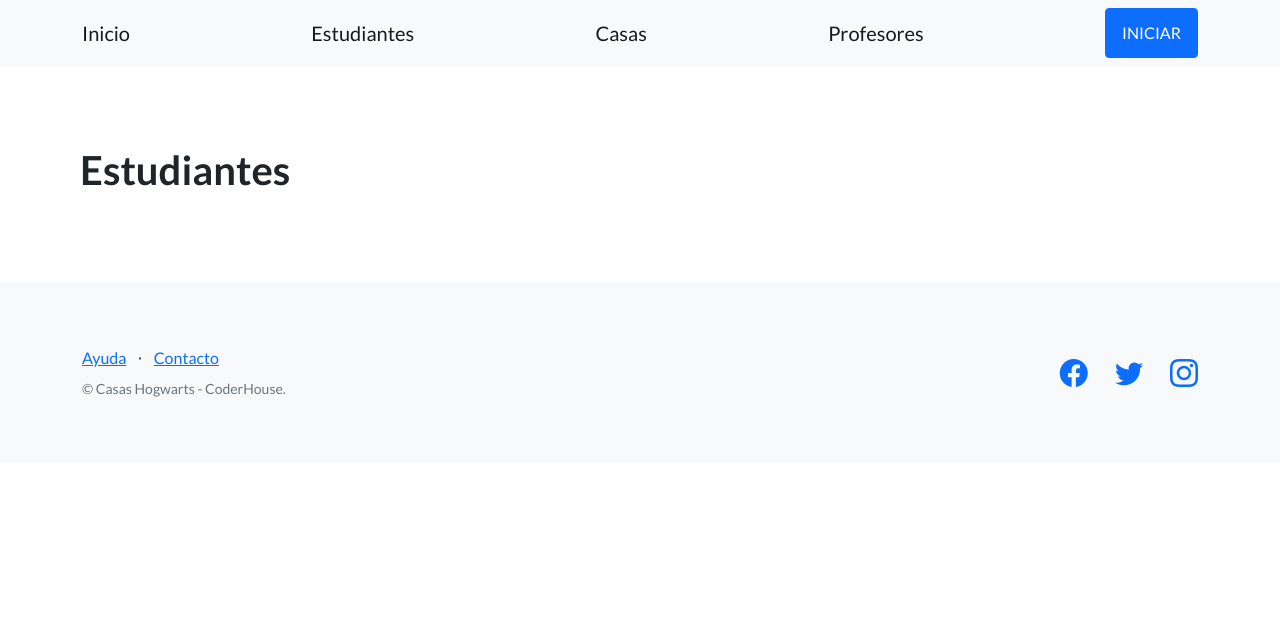
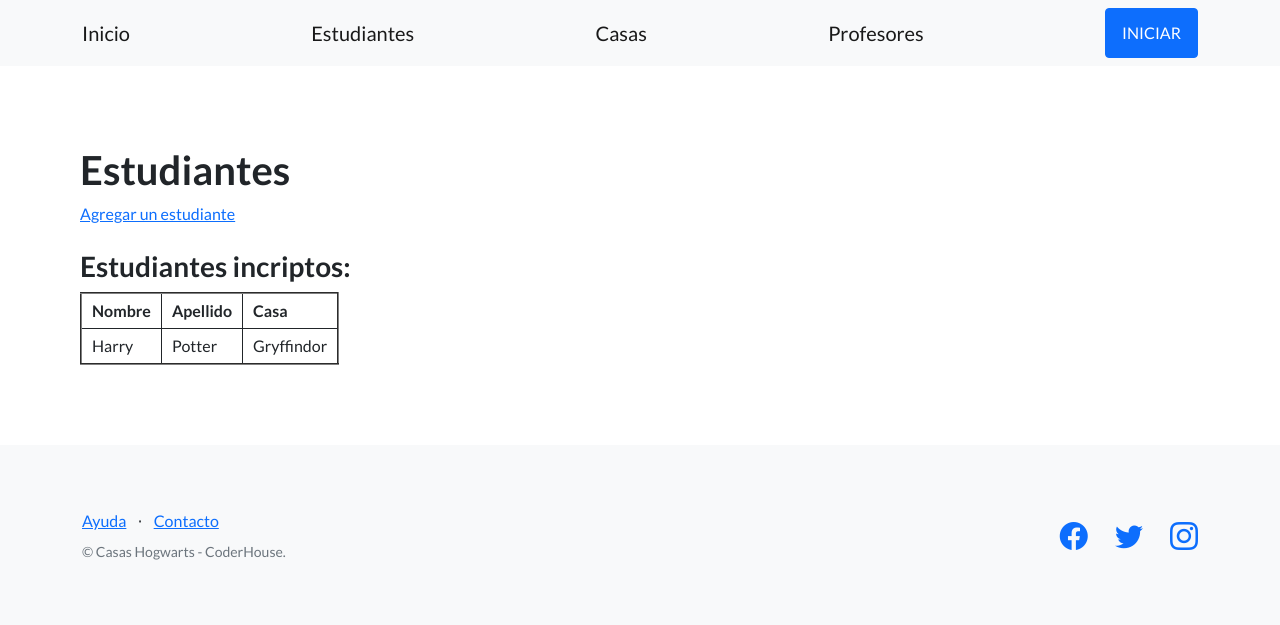
Before and after one commit to Marquis2441/Entrega_Intermedia, a Django app: page /plataforma-casas/estudiantes/ in a window 1280 px wide. Shown: the top 625 px of the page. Run offline with Django 4.2, Linux system fonts and the light colour scheme; data comes from the database, SQL or seed files in the repository; both versions use the stored data as it was after the commit; parts of the project's set-up code (start-up, migrations or seed data) failed here and were passed over; some libraries are stand-ins or nearby versions.

Commit message:
Formulario estudiantes

```diff
--- a/Proyecto/AppCasa/models.py
+++ b/Proyecto/AppCasa/models.py
@@ -12,7 +12,7 @@ class Casas(models.Model):
 class Estudiantes(models.Model):
     nombre = models.CharField(max_length=128)
     apellido = models.CharField(max_length=128)
-    casa=models.CharField(max_length=128)
+    casa = models.CharField(max_length=128)
 
     def __str__(self):
         return f'{self.nombre}, {self.apellido}'
@@ -21,6 +21,7 @@ class Profesores(models.Model):
     nombre = models.CharField(max_length=128)
     apellido = models.CharField(max_length=128)
     materia=models.CharField(max_length=128)
-    casa=models.CharField(max_length=128)
+    casa = models.CharField(max_length=128)
+
     def __str__(self):
         return f'{self.nombre}, {self.apellido} Prof. de {self.materia}'
--- a/Proyecto/AppCasa/templates/AppCasa/estudiantes.html
+++ b/Proyecto/AppCasa/templates/AppCasa/estudiantes.html
@@ -1,7 +1,48 @@
 {% extends "AppCasa/plantilla_base.html" %}
+
+{% block style_block %}
+<style>
+  table.coder-table {
+    border:3px solid;
+  }
+  th,
+  td {
+    border:1px solid;
+    padding:5px 10px;
+  }
+</style>
+{% endblock style_block %}
 
 {% block contenido_base %}
 
 <h1>Estudiantes</h1>
+<a href="{% url 'estudiantes_formulario' %}">Agregar un estudiante</a>
+
+
+<br><br>
+<h3>Estudiantes incriptos:</h3>
+
+<table border="2">
+
+    <tr>
+      <td>
+        <b>Nombre</b>
+      </td>
+      <td>
+        <b>Apellido</b>
+      </td>
+      <td>
+        <b>Casa</b>
+      </td>
+    </tr>
+    {% for estudiante in estudiantes %}
+    <tr>
+      <td>{{estudiante.nombre}}</td>
+      <td>{{estudiante.apellido}}</td>
+      <td>{{estudiante.casa}}</td>
+    </tr>
+    {% endfor %}
+  </tbody>
+</table>
 
 {% endblock contenido_base %}
--- a/Proyecto/AppCasa/urls.py
+++ b/Proyecto/AppCasa/urls.py
@@ -8,4 +8,5 @@ urlpatterns = [
     path('estudiantes/', views.estudiantes, name="estudiantes"),
     path('profesores/', views.profesores, name="profesores"),
     path('crear-casa/', views.casas_formulario, name="casas_formulario"),
+    path('agregar-estudiantes/', views.estudiantes_formulario, name="estudiantes_formulario"),
 ]
--- a/Proyecto/AppCasa/views.py
+++ b/Proyecto/AppCasa/views.py
@@ -10,8 +10,8 @@ def inicio(request):
     return render(request, "AppCasa/inicio.html")
 
 def estudiantes(request):
-
-    return render(request, "AppCasa/estudiantes.html")
+    estudiantes = Estudiantes.objects.all()
+    return render(request, "AppCasa/estudiantes.html",{'estudiantes':estudiantes})
 
 def casas(request):
     casas = Casas.objects.all()
@@ -33,4 +33,16 @@ def casas_formulario(request):
     else:  # GET
             formulario= CasasFormulario()  # Formulario vacio para construir el html
     return render(request, "AppCasa/form_casas.html", {"formulario": formulario})
-# Create your views here.
+
+def estudiantes_formulario(request):
+    if request.method == 'POST':
+            formulario= EstudiantesFormulario(request.POST)
+
+            if formulario.is_valid():
+                data = formulario.cleaned_data
+                estudiante = Estudiantes(nombre=data['nombre'], apellido=data['apellido'],casa=data['casa'])
+                estudiante.save()
+                return render(request, "AppCasa/inicio.html", {"exitoso": True})
+    else:  # GET
+            formulario= EstudiantesFormulario()  # Formulario vacio para construir el html
+    return render(request, "AppCasa/form_estudiantes.html", {"formulario": formulario})
```
Also changed, not shown: Proyecto/AppCasa/templates/AppCasa/form_estudiantes.html (added, +9 -0 lines), Proyecto/db.sqlite3.
